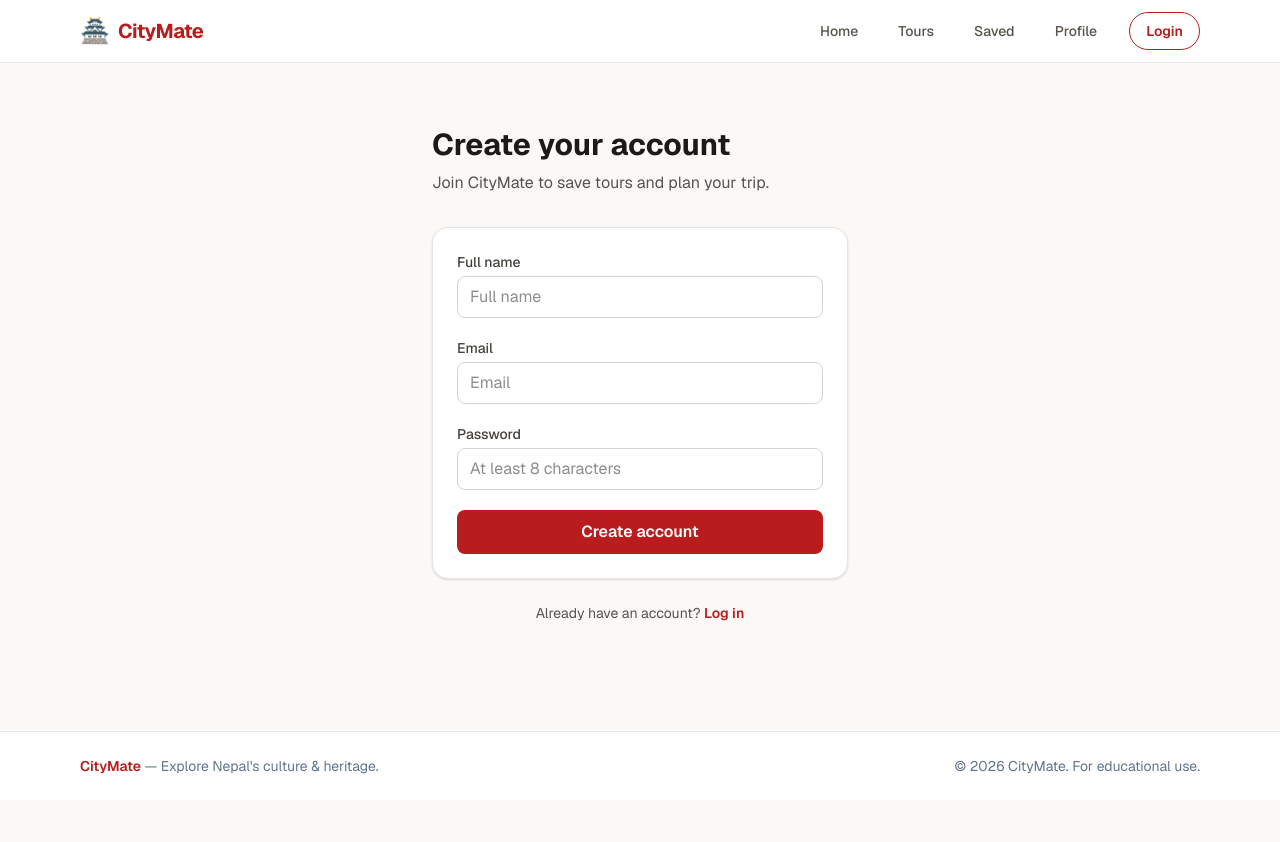
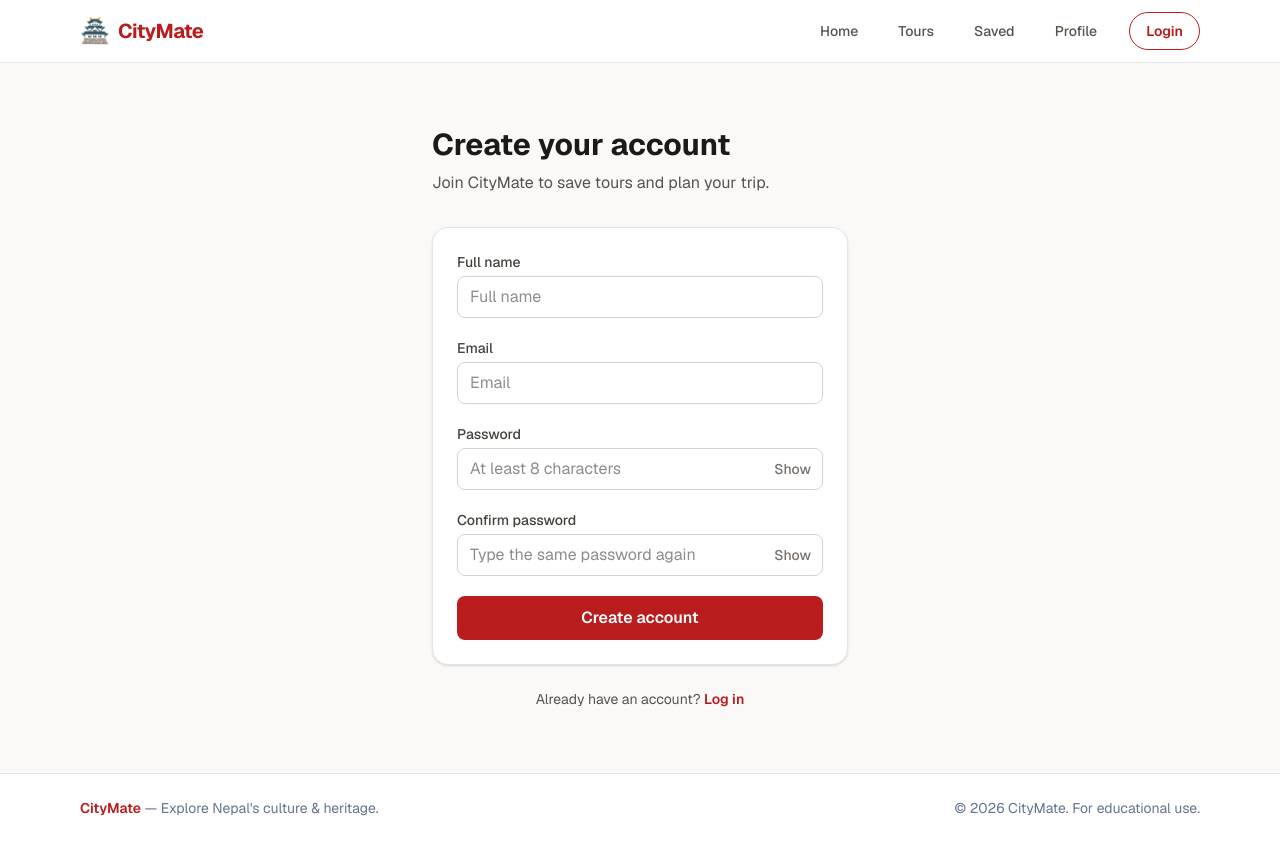
Before and after one commit to Unika1/Security, a Next.js app in the folder frontend/: page /register in a window 1280 px wide. Before the commit the page ends 800 px from the top, so only its background shows below. Built offline with nearby package versions, Linux system fonts and the light colour scheme; no server answers.

Commit message:
Add password visibility toggle and confirm password on signup

```diff
--- /dev/null
+++ b/frontend/app/components/PasswordField.js
@@ -0,0 +1,46 @@
+"use client";
+
+import { useState } from "react";
+
+/*
+  A password input with a Show/Hide toggle. Flipping the input's type between
+  "password" (dots) and "text" (readable) is all the toggle does — the value
+  never leaves the field.
+*/
+export default function PasswordField({
+  id,
+  label,
+  value,
+  onChange,
+  placeholder,
+  minLength,
+}) {
+  const [visible, setVisible] = useState(false);
+
+  return (
+    <div>
+      <label htmlFor={id} className="block text-sm font-medium text-stone-700">
+        {label}
+      </label>
+      <div className="relative mt-1">
+        <input
+          id={id}
+          type={visible ? "text" : "password"}
+          required
+          minLength={minLength}
+          value={value}
+          onChange={(e) => onChange(e.target.value)}
+          placeholder={placeholder}
+          className="w-full rounded-lg border border-stone-300 px-3 py-2 pr-16 text-stone-900 outline-none focus:border-brand focus:ring-2 focus:ring-brand/30"
+        />
+        <button
+          type="button"
+          onClick={() => setVisible(!visible)}
+          className="absolute inset-y-0 right-0 px-3 text-sm font-medium text-stone-500 hover:text-stone-800"
+        >
+          {visible ? "Hide" : "Show"}
+        </button>
+      </div>
+    </div>
+  );
+}
--- a/frontend/app/login/page.js
+++ b/frontend/app/login/page.js
@@ -4,6 +4,7 @@ import { useState } from "react";
 import { useRouter, useSearchParams } from "next/navigation";
 import Link from "next/link";
 import { postJson } from "@/lib/clientApi";
+import PasswordField from "../components/PasswordField";
 
 export default function LoginPage() {
   const router = useRouter();
@@ -118,10 +119,9 @@ export default function LoginPage() {
             onChange={setEmail}
             placeholder="you@example.com"
           />
-          <Field
+          <PasswordField
             id="password"
             label="Password"
-            type="password"
             value={password}
             onChange={setPassword}
             placeholder="••••••••"
--- a/frontend/app/register/page.js
+++ b/frontend/app/register/page.js
@@ -4,6 +4,7 @@ import { useState } from "react";
 import { useRouter } from "next/navigation";
 import Link from "next/link";
 import { postJson } from "@/lib/clientApi";
+import PasswordField from "../components/PasswordField";
 
 export default function RegisterPage() {
   const router = useRouter();
@@ -11,6 +12,7 @@ export default function RegisterPage() {
   const [name, setName] = useState("");
   const [email, setEmail] = useState("");
   const [password, setPassword] = useState("");
+  const [confirmPassword, setConfirmPassword] = useState("");
   const [error, setError] = useState("");
   const [loading, setLoading] = useState(false);
 
@@ -19,6 +21,13 @@ export default function RegisterPage() {
   async function handleSubmit(event) {
     event.preventDefault();
     setError("");
+
+    // Catch typos before anything is sent to the server.
+    if (password !== confirmPassword) {
+      setError("Passwords do not match.");
+      return;
+    }
+
     setLoading(true);
 
     try {
@@ -90,24 +99,23 @@ export default function RegisterPage() {
           />
         </div>
 
-        <div>
-          <label
-            htmlFor="password"
-            className="block text-sm font-medium text-stone-700"
-          >
-            Password
-          </label>
-          <input
-            id="password"
-            type="password"
-            required
-            minLength={8}
-            value={password}
-            onChange={(e) => setPassword(e.target.value)}
-            placeholder="At least 8 characters"
-            className="mt-1 w-full rounded-lg border border-stone-300 px-3 py-2 text-stone-900 outline-none focus:border-brand focus:ring-2 focus:ring-brand/30"
-          />
-        </div>
+        <PasswordField
+          id="password"
+          label="Password"
+          value={password}
+          onChange={setPassword}
+          placeholder="At least 8 characters"
+          minLength={8}
+        />
+
+        <PasswordField
+          id="confirmPassword"
+          label="Confirm password"
+          value={confirmPassword}
+          onChange={setConfirmPassword}
+          placeholder="Type the same password again"
+          minLength={8}
+        />
 
         <button
           type="submit"
```
